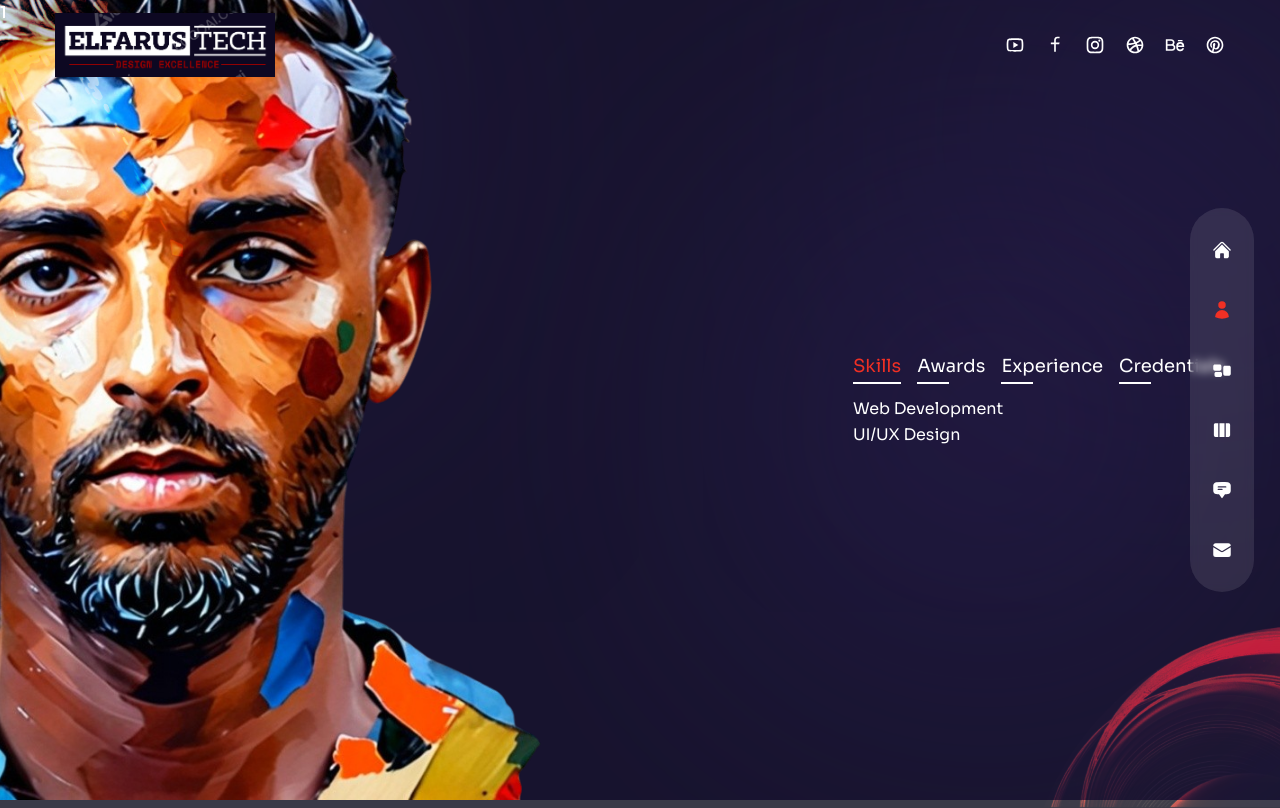
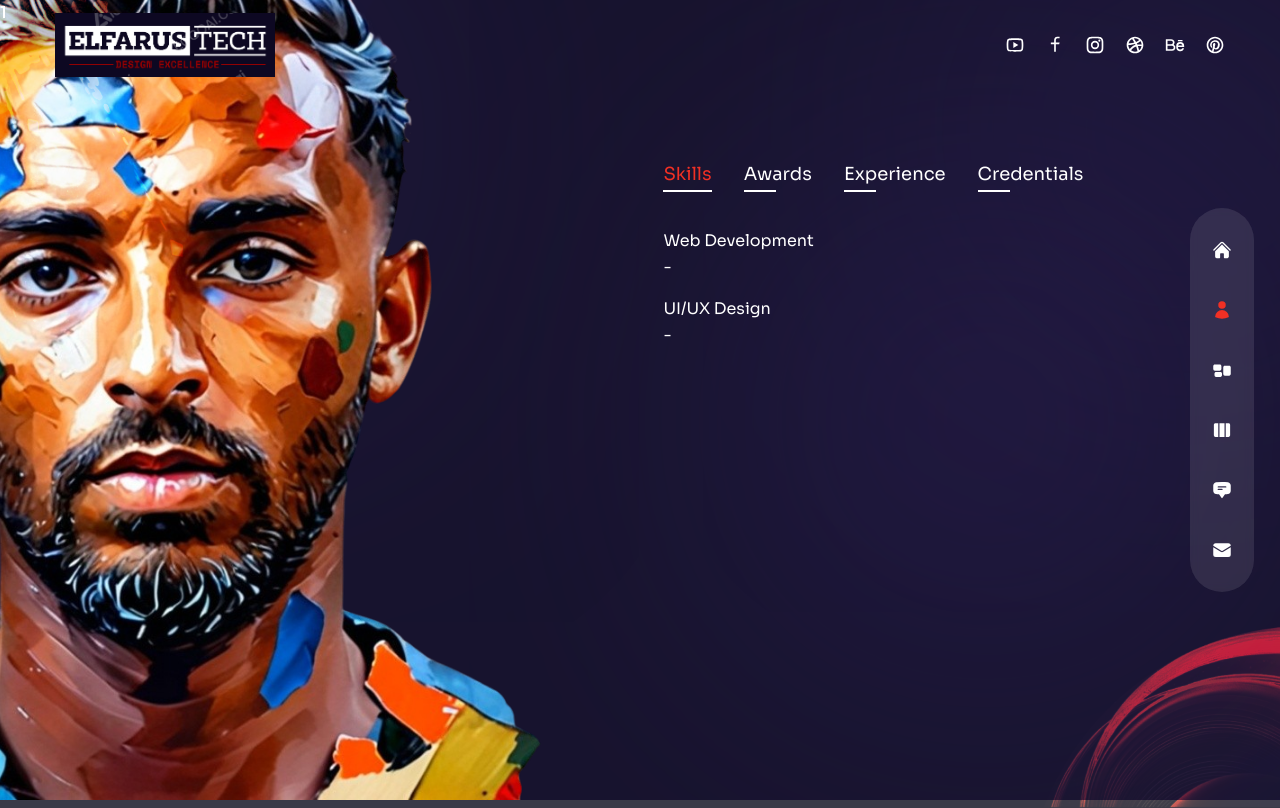
Before and after one commit to Besufekad-HAZ/Elfarus-Portfolio, a Next.js app: page /about in a window 1280 px wide. Shown: the top 808 px of the page. Built offline with nearby package versions, Linux system fonts and the light colour scheme.

Commit message:
Update some styling

```diff
--- a/pages/about/index.js
+++ b/pages/about/index.js
@@ -115,8 +115,8 @@ const About = () => {
       </motion.div>
       <div className="container mx-auto h-full flex flex-col items-center xl:flex-row gap-x-6">
         <div className="flex-1 flex flex-col justify-center">text</div>
-        <div>
-          <div className="flex gap-x-4 xl-gap-x-8 mx-auto xl-mx-0 mb-4">
+        <div className="flex flex-col w-full xl:max-w-[48%] h-[480px]">
+          <div className="flex gap-x-4 xl:gap-x-8 mx-auto xl:mx-0 mb-4">
             {aboutData.map((item, itemIndex) => {
               return (
                 <div
@@ -133,12 +133,17 @@ const About = () => {
               );
             })}
           </div>
-          <div>
+          <div
+            className="py-2 xl:py-6 flex flex-col gap-y-2
+          xl:gap-y-4 items-center xl:items-start"
+          >
             {aboutData[index].info.map((item, itemIndex) => {
               return (
                 <div key={itemIndex}>
                   {/* title */}
                   <div>{item.title}</div>
+                  <div className="hidden md:flex">-</div>
+                  <div>{item.stage}</div>
                 </div>
               );
             })}
```
